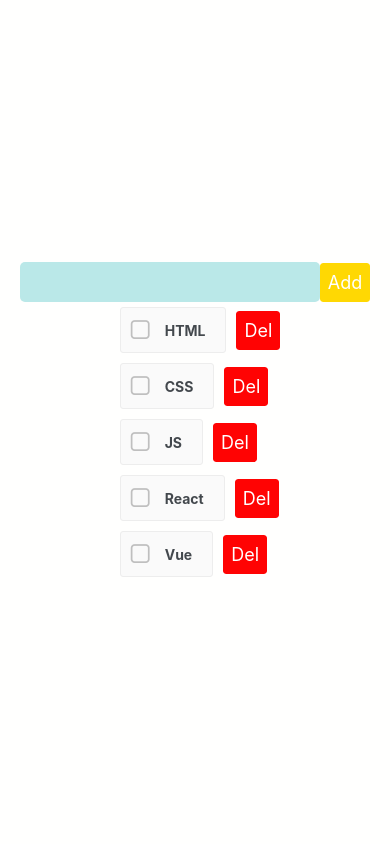
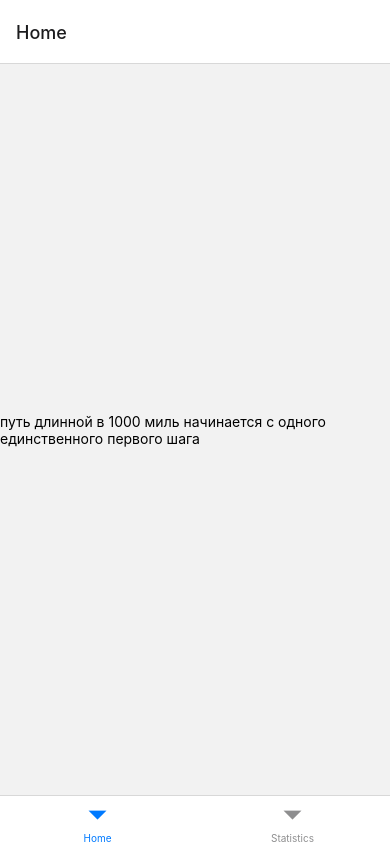
Before and after one commit to VeryStone69/react_native_todo, a React Native app: screen / in a window 390 px wide. Built offline with nearby package versions, Linux system fonts and the light colour scheme.

Commit message:
update: refactoring

```diff
--- a/App.tsx
+++ b/App.tsx
@@ -1,121 +1,163 @@
-import {Alert, Keyboard, StyleSheet, Text, TextInput, Touchable, TouchableWithoutFeedback, View} from 'react-native';
-import {ReactElement, ReactNode, useState} from "react";
-import {Button, CheckBox} from "react-native-elements";
+import * as React from 'react';
+import {View, Text} from 'react-native';
+import { NavigationContainer } from '@react-navigation/native';
+import {SafeAreaProvider} from "react-native-safe-area-context";
+import { createBottomTabNavigator } from '@react-navigation/bottom-tabs';
 
-type TaskType = {
-    id: number
-    title: string
-    isDone: boolean
+
+function HomeScreen() {
+    return (
+        <View style={{ flex: 1, alignItems: 'center', justifyContent: 'center' }}>
+            <Text>путь длинной в 1000 миль начинается с одного единственного первого шага</Text>
+
+        </View>
+    );
 }
-
-export default function App() {
-    const [value, setValue] = useState("");
-    const [task, setTasks] = useState([
-        {id: 0, title: "HTML", isDone: false},
-        {id: 1, title: "CSS", isDone: false},
-        {id: 2, title: "JS", isDone: false},
-        {id: 3, title: "React", isDone: false},
-        {id: 4, title: "Vue", isDone: false},
-    ])
-    const changeTask = (taskId: number) => {
-        const updatedTasks = task.map(taskItem => {
-            if (taskItem.id === taskId) {
-                return {...taskItem, isDone: !taskItem.isDone};
-            }
-            return taskItem;
-        });
-        setTasks(updatedTasks);
-    }
-    const addTask = () => {
-        if (value.length >= 35) {
-            Alert.alert(JSON.stringify("Напиши покороче. Тут ограничение в 35 символов"))
-            return
-        }
-        if (value.trim()) {
-            const newTasks = {id: task.length + 1, title: value, isDone: false}
-            setTasks([...task, newTasks])
-            setValue("")
-        } else {
-            Alert.alert(JSON.stringify("Напиши что-нибудь"))
-        }
-
-    }
-    const deleteTask = (taskId: number) => {
-        setTasks([...task.filter(el => el.id != taskId)])
-        Alert.alert(String(taskId))
-    }
+function StatisticsScreen() {
     return (
-        <HideKeyboard>
-            <View style={styles.container}>
-                <View style={[styles.inputContainer]}>
-                    <TextInput value={value} style={[styles.input]} onChangeText={setValue}/>
-                    <Button title="Add" onPress={addTask} buttonStyle={[styles.addButton]}></Button>
-                </View>
-
-                <View>
-                    {task.map((el: TaskType) => {
-                        return <View key={el.id} style={[styles.inputContainer]}>
-                            <CheckBox
-                                title={el.title}
-                                checked={el.isDone}
-                                onPress={() => changeTask(el.id)}
-                                checkedColor='#272343'
-                                containerStyle={[el.isDone ? styles.checkboxNegative : styles.checkboxActive]}
-                            />
-                            <Button title="Del" onPress={() => deleteTask(el.id)}
-                                    buttonStyle={[styles.delButton]}></Button>
-                        </View>
-                    })}
-                </View>
-            </View>
-        </HideKeyboard>
+        <View style={{ flex: 1, alignItems: 'center', justifyContent: 'center' }}>
+            <Text>Your Profile</Text>
+        </View>
     );
 }
 
-const HideKeyboard = ({children}: { children: ReactNode }): ReactElement => (
-    <TouchableWithoutFeedback onPress={() => Keyboard.dismiss()}>{children}</TouchableWithoutFeedback>
-)
+const Tab = createBottomTabNavigator();
+function App() {
+
+    return (
+        <SafeAreaProvider>
+            <NavigationContainer>
+                <Tab.Navigator>
+                    <Tab.Screen name="Home" component={HomeScreen} />
+                    <Tab.Screen name="Statistics" component={StatisticsScreen} />
+                </Tab.Navigator>
+            </NavigationContainer>
+        </SafeAreaProvider>
+    );
+}
+
+export default App;
 
 
-const styles = StyleSheet.create({
-    container: {
-        flex: 1,
-        backgroundColor: '#fffffe',
-        alignItems: 'center',
-        justifyContent: 'center',
-    },
-    input: {
-        backgroundColor: '#bae8e8',
-        borderRadius: 5,
-        width: 300,
-        fontSize: 20,
-        padding: 8,
-        paddingHorizontal: 15
-    },
-    checkboxActive: {
-        opacity: 1
-    },
-    checkboxNegative: {
-        opacity: 0.2
-    },
-    addButton: {
-        backgroundColor: '#ffd803',
-        color: "#272343"
-    },
-    delButton: {
-        backgroundColor: "#ff0303"
-    },
-    inputContainer: {
-        flexDirection: 'row',
-        alignItems: 'center',
-    },
-});
-const globalStyles = StyleSheet.create({
-    border: {
-        borderStyle: "solid",
-        borderWidth: 5,
-        borderColor: "#2d334a",
-        borderRadius: 5
-
-    }
-})
+//======================================================================================================== OLD VERSION
+// import {Alert, Keyboard, StyleSheet, Text, TextInput, Touchable, TouchableWithoutFeedback, View} from 'react-native';
+// import {ReactElement, ReactNode, useState} from "react";
+// import {Button, CheckBox} from "react-native-elements";
+//
+// type TaskType = {
+//     id: number
+//     title: string
+//     isDone: boolean
+// }
+//
+// export default function App() {
+//     const [value, setValue] = useState("");
+//     const [task, setTasks] = useState([
+//         {id: 0, title: "HTML", isDone: false},
+//         {id: 1, title: "CSS", isDone: false},
+//         {id: 2, title: "JS", isDone: false},
+//         {id: 3, title: "React", isDone: false},
+//         {id: 4, title: "Vue", isDone: false},
+//     ])
+//     const changeTask = (taskId: number) => {
+//         const updatedTasks = task.map(taskItem => {
+//             if (taskItem.id === taskId) {
+//                 return {...taskItem, isDone: !taskItem.isDone};
+//             }
+//             return taskItem;
+//         });
+//         setTasks(updatedTasks);
+//     }
+//     const addTask = () => {
+//         if (value.length >= 35) {
+//             Alert.alert(JSON.stringify("Напиши покороче. Тут ограничение в 35 символов"))
+//             return
+//         }
+//         if (value.trim()) {
+//             const newTasks = {id: task.length + 1, title: value, isDone: false}
+//             setTasks([...task, newTasks])
+//             setValue("")
+//         } else {
+//             Alert.alert(JSON.stringify("Напиши что-нибудь"))
+//         }
+//
+//     }
+//     const deleteTask = (taskId: number) => {
+//         setTasks([...task.filter(el => el.id != taskId)])
+//         Alert.alert(String(taskId))
+//     }
+//     return (
+//         <HideKeyboard>
+//             <View style={styles.container}>
+//                 <View style={[styles.inputContainer]}>
+//                     <TextInput value={value} style={[styles.input]} onChangeText={setValue}/>
+//                     <Button title="Add" onPress={addTask} buttonStyle={[styles.addButton]}></Button>
+//                 </View>
+//
+//                 <View>
+//                     {task.map((el: TaskType) => {
+//                         return <View key={el.id} style={[styles.inputContainer]}>
+//                             <CheckBox
+//                                 title={el.title}
+//                                 checked={el.isDone}
+//                                 onPress={() => changeTask(el.id)}
+//                                 checkedColor='#272343'
+//                                 containerStyle={[el.isDone ? styles.checkboxNegative : styles.checkboxActive]}
+//                             />
+//                             <Button title="Del" onPress={() => deleteTask(el.id)}
+//                                     buttonStyle={[styles.delButton]}></Button>
+//                         </View>
+//                     })}
+//                 </View>
+//             </View>
+//         </HideKeyboard>
+//     );
+// }
+//
+// const HideKeyboard = ({children}: { children: ReactNode }): ReactElement => (
+//     <TouchableWithoutFeedback onPress={() => Keyboard.dismiss()}>{children}</TouchableWithoutFeedback>
+// )
+//
+//
+// const styles = StyleSheet.create({
+//     container: {
+//         flex: 1,
+//         backgroundColor: '#fffffe',
+//         alignItems: 'center',
+//         justifyContent: 'center',
+//     },
+//     input: {
+//         backgroundColor: '#bae8e8',
+//         borderRadius: 5,
+//         width: 300,
+//         fontSize: 20,
+//         padding: 8,
+//         paddingHorizontal: 15
+//     },
+//     checkboxActive: {
+//         opacity: 1
+//     },
+//     checkboxNegative: {
+//         opacity: 0.2
+//     },
+//     addButton: {
+//         backgroundColor: '#ffd803',
+//         color: "#272343"
+//     },
+//     delButton: {
+//         backgroundColor: "#ff0303"
+//     },
+//     inputContainer: {
+//         flexDirection: 'row',
+//         alignItems: 'center',
+//     },
+// });
+// const globalStyles = StyleSheet.create({
+//     border: {
+//         borderStyle: "solid",
+//         borderWidth: 5,
+//         borderColor: "#2d334a",
+//         borderRadius: 5
+//
+//     }
+// })
```
Also changed, not shown: Type/NavigationType.ts (added, +9 -0 lines).
